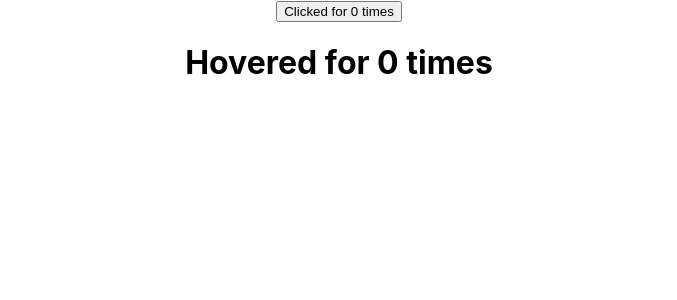
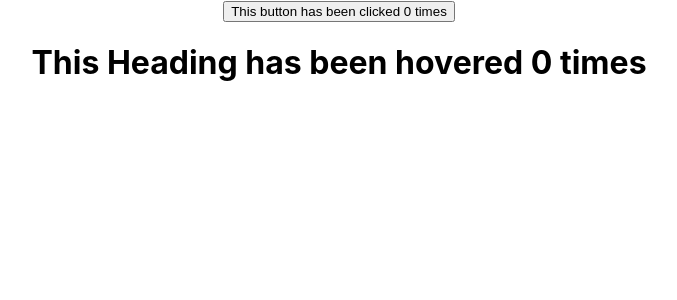
Before and after one commit to vijayadithya831/personal, a React (Create React App) app in the folder Full Stack/React/learn-react/: page / in a window 1280 px wide. Shown: the top 300 px of the page, without its empty margins (301-978 px from the left). Built offline with nearby package versions, Linux system fonts and the light colour scheme.

Commit message:
tasks completed and updated

```diff
--- a/Full Stack/React/learn-react/src/App.js
+++ b/Full Stack/React/learn-react/src/App.js
@@ -15,8 +15,12 @@ import './App.css';
 // import PureCompForIncrement from './Components/PureCompForIncrement';
 // import Parent from './Parent';
 // import RefPractice from './Components/RefPractice';
-import ClickCounter from './Components/ClickCounter';
-import HoverCounter from './Components/HoverCounter';
+// import ClickCounter from './Components/ClickCounter';
+// import HoverCounter from './Components/HoverCounter';
+// import RefTask from './Components/RefTask';
+import ClickDecrementCounter from './Components/ClickDecrementCounter';
+import HoverDecrementCounter from './Components/HoverDecrementCounter';
+
 
 function App() {
   return (
@@ -67,8 +71,15 @@ function App() {
         <PureCompForIncrement/> */}
         {/* <Parent/> */}
         {/* <RefPractice/> */}
-        <ClickCounter/>
-        <HoverCounter/>
+        {/* <ClickCounter/>
+        <HoverCounter/> */}
+        {/* <RefTask/> */}
+        <ClickDecrementCounter/>
+        <HoverDecrementCounter/>
+
+
+
+
 
     </div>
 
--- /dev/null
+++ b/Full Stack/React/learn-react/src/Components/ClickDecrementCounter.js
@@ -0,0 +1,15 @@
+import React from 'react';
+import UpdatedComponent from './DecrementCounter(HOC)';
+
+class ClickDecrementCounter extends React.Component {
+    render() {
+        const {count, decrementCount} = this.props;
+        return (
+            <div>
+                <button onClick={()=>decrementCount()}>This button has been clicked {count} times</button>
+            </div>
+        );
+    }
+}
+
+export default UpdatedComponent(ClickDecrementCounter);
--- /dev/null
+++ b/Full Stack/React/learn-react/src/Components/DecrementCounter(HOC).js
@@ -0,0 +1,23 @@
+import React from 'react';
+
+const UpdatedComponent = (OriginalComponent) => {
+    class NewComponent extends React.Component {
+        constructor(props){
+            super(props)
+            this.state = {
+                count:0
+            }
+        }
+        decrementCount = () => {
+            this.setState((preState) => {
+                return {count:preState.count-1};
+            })
+        }
+        render() {
+            return <OriginalComponent count={this.state.count} decrementCount={this.decrementCount}/>
+        }
+    }
+    return NewComponent
+}
+
+export default UpdatedComponent
--- /dev/null
+++ b/Full Stack/React/learn-react/src/Components/HoverDecrementCounter.js
@@ -0,0 +1,15 @@
+import React from 'react';
+import UpdatedComponent from './DecrementCounter(HOC)';
+
+class HoverDecrementCounter extends React.Component {
+    render() {
+        const {count, decrementCount} = this.props;
+        return (
+            <div>
+                <h1 onMouseOver={()=>decrementCount()}>This Heading has been hovered {count} times</h1>
+            </div>
+        );
+    }
+}
+
+export default UpdatedComponent(HoverDecrementCounter);
--- /dev/null
+++ b/Full Stack/React/learn-react/src/Components/RefTask.js
@@ -0,0 +1,30 @@
+import React from 'react';
+
+class RefTask extends React.Component {
+    constructor(props){
+        super(props)
+        this.fnameRef = React.createRef();
+        this.lnameRef = React.createRef();
+        this.emailRef = React.createRef();
+        this.passRef = React.createRef();
+    }
+    render() {
+        return(
+            <div>
+                <input type='text' ref={this.fnameRef} placeholder='FirstName'/><br/><br/>
+                <input type='text' ref={this.lnameRef} placeholder='LastName'/><br/><br/>
+                <input type='email' ref={this.emailRef} placeholder='E-Mail'/><br/><br/>
+                <input type='password' ref={this.passRef} placeholder='Password'/><br/><br/>
+                <input type='password' ref={this.passRef} placeholder='Re-Enter Password'/><br/><br/>
+            <button onClick={()=>{
+                    console.log(this.fnameRef.current.value);
+                    console.log(this.lnameRef.current.value);
+                    console.log(this.emailRef.current.value);
+                    console.log(this.passRef.current.value);
+                }}>Submit</button>
+            </div>
+        );
+    }
+}
+
+export default RefTask;
--- a/Full Stack/React/learn-react/src/Components/WithCounter(HOC).js
+++ b/Full Stack/React/learn-react/src/Components/WithCounter(HOC).js
@@ -4,16 +4,15 @@ const UpdatedComponent = (OriginalComponent) => {
     class NewComponent extends React.Component {
         constructor(props) {
             super(props)
-
             this.state = {
               count:0
             }
-          }
+        }
           incrementCount = () => {
               this.setState((preState)=>{
                   return {count: preState.count+1}
               })
-          }
+        }
         render() {
             return <OriginalComponent count={this.state.count} incrementCount={this.incrementCount}/>
         }
```
